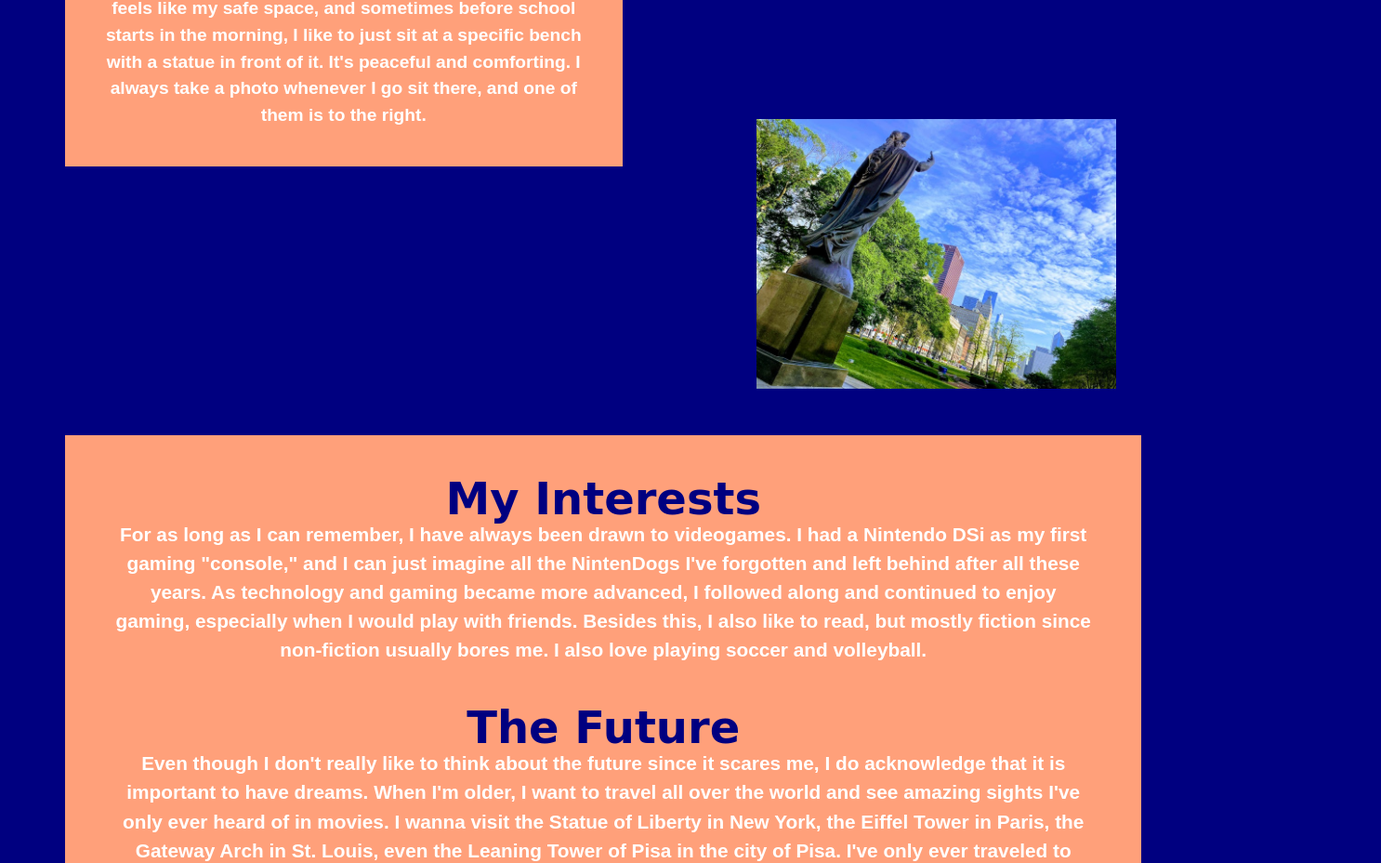
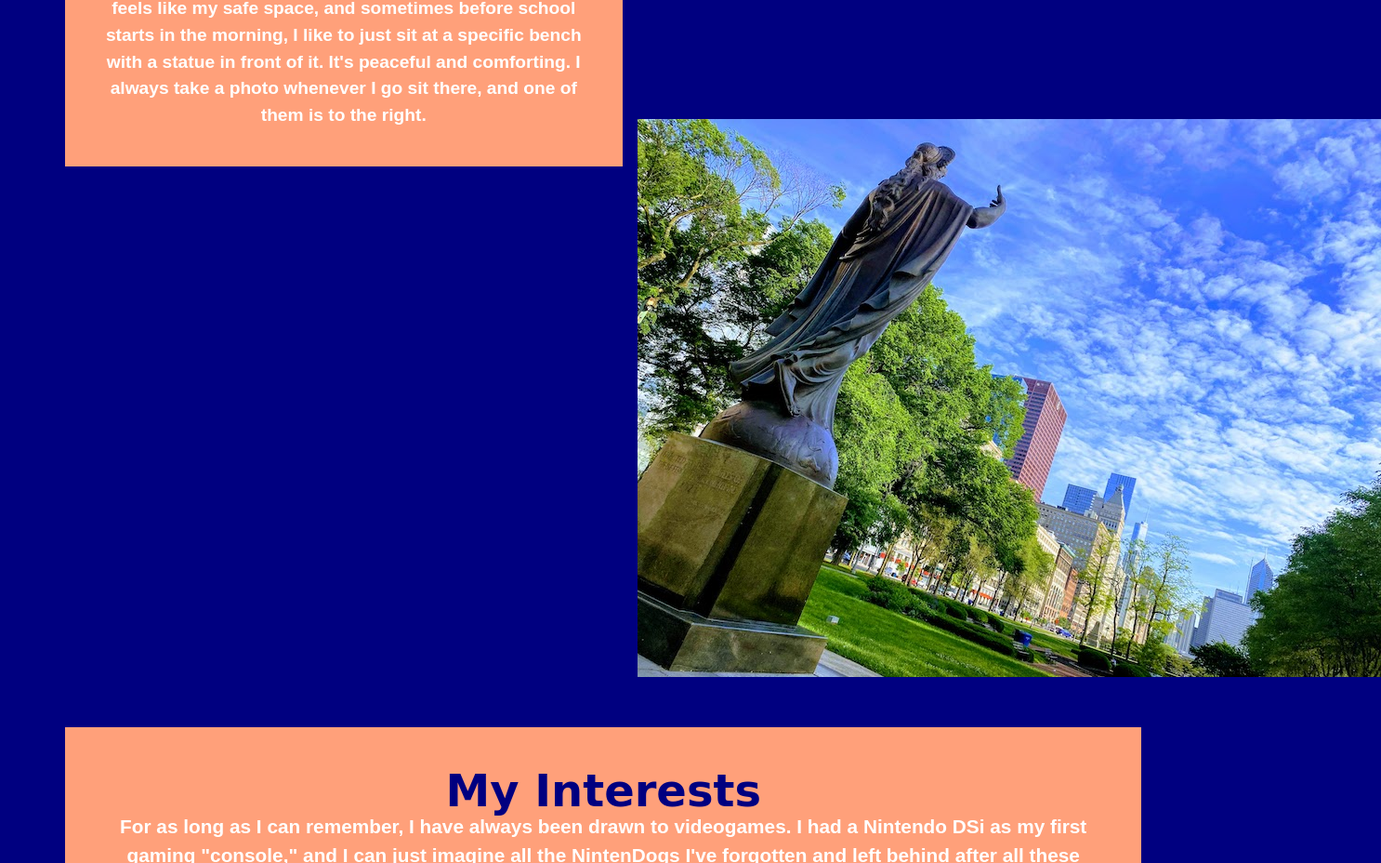
Before and after one commit to evelasco2/project-02, a plain HTML site: page page_2.html in a window 1280 px wide. Shown: the part 1093-2021 px from the top of the page at 93% size, 1486 px wide, since content can reach past the window. Drawn offline with Linux system fonts and the light colour scheme; a web font is replaced by a local one.

Commit message:
removed some image css

```diff
--- a/css/style.css
+++ b/css/style.css
@@ -42,14 +42,6 @@
   height: auto;
   margin: auto auto;
 }
-
-img, iframe {
-  display: block;
-  width: 60%;
-  margin: auto auto;
-  align-content: center;
-}
-
 
 .intro-2 {
   width: 80%;
```
